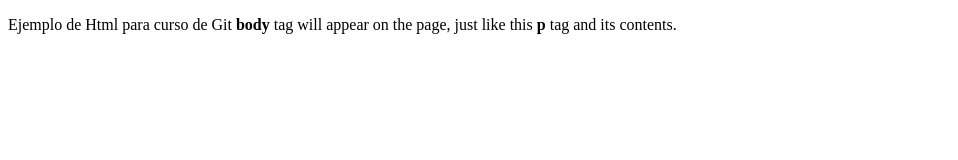
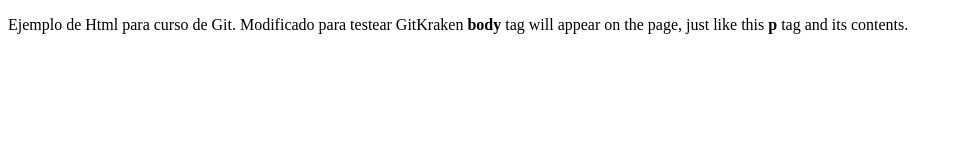
Before and after one commit to emotik811/cursoGit, a plain HTML site: page index.html in a window 1280 px wide. Shown: the whole page, without its empty margins (0-958 px from the left). Drawn offline with Linux system fonts and the light colour scheme.

Commit message:
GitKraken
Pequeña modificación para testear GitKraken

```diff
--- a/index.html
+++ b/index.html
@@ -4,6 +4,6 @@
     <title>Titulo del archivo de ejemplo</title>
   </head>
   <body>
-    <p>Ejemplo de Html para curso de Git <strong>body</strong> tag will appear on the page, just like this <strong>p</strong> tag and its contents.</p>
+    <p>Ejemplo de Html para curso de Git. Modificado para testear GitKraken <strong>body</strong> tag will appear on the page, just like this <strong>p</strong> tag and its contents.</p>
   </body>
 </html>
```
